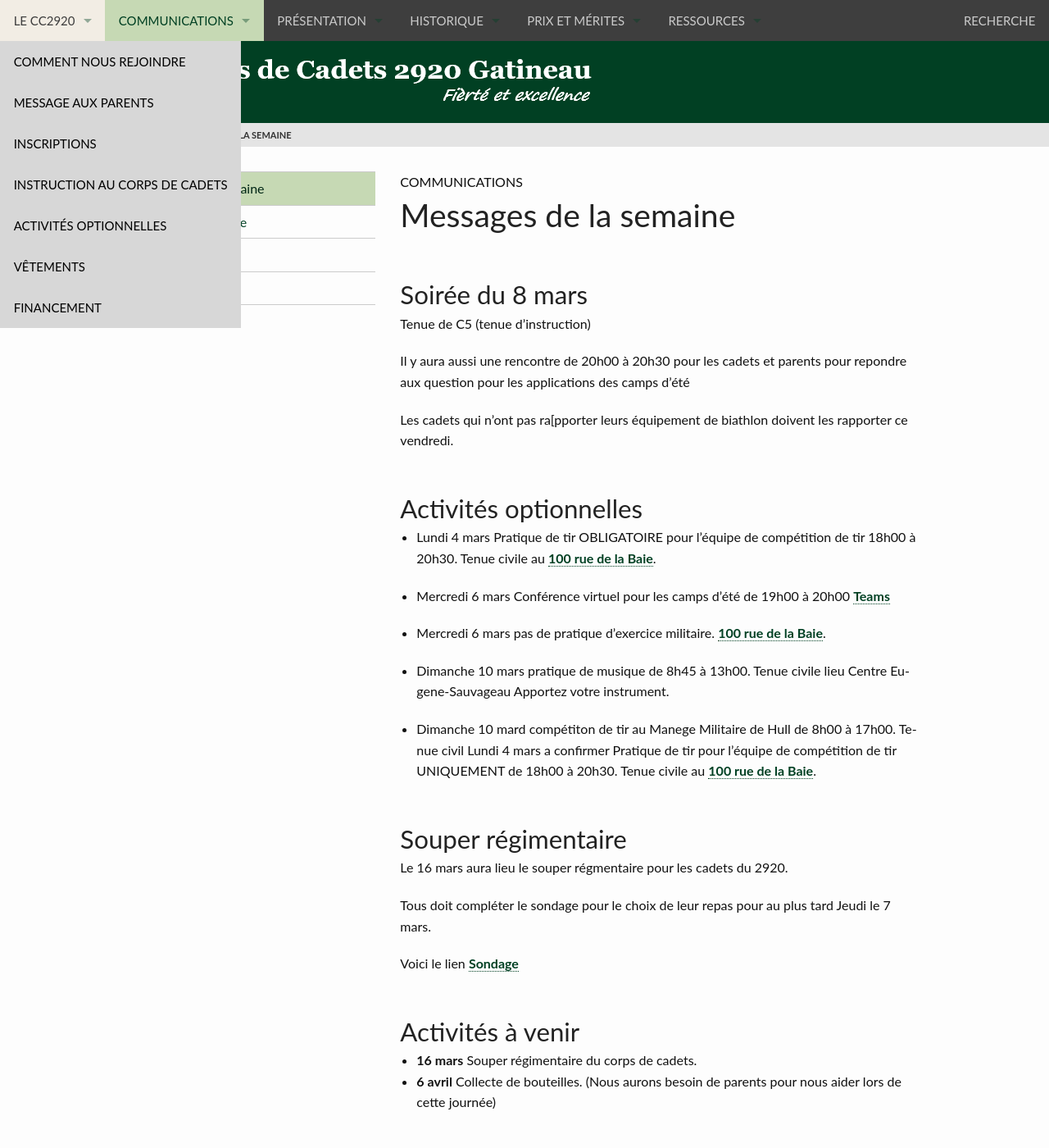
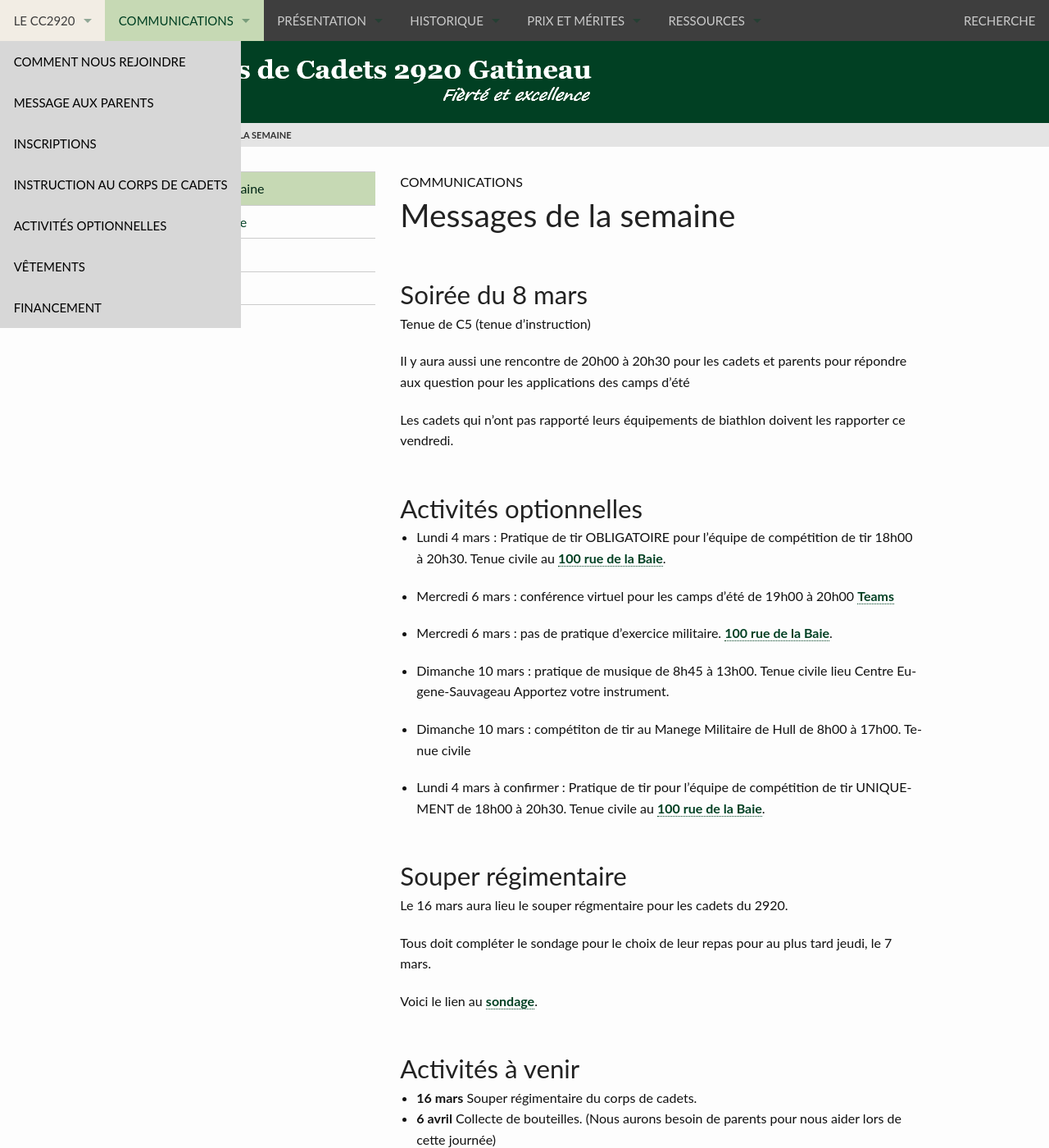
Before and after one commit to CC2920/web, a Jekyll site: the page built from _communications/messages.md, in a window 1280 px wide and 1400 px high. Shown: the whole window at 82% size. Built offline with Jekyll 4.4.1, drawn with Linux system fonts in a browser that asks for light colours.

Commit message:
Update messages.md

```diff
--- a/_communications/messages.md
+++ b/_communications/messages.md
@@ -7,30 +7,32 @@ layout: "messages"
 
 Tenue de C5 (tenue d'instruction)
 
-Il y aura aussi une rencontre de 20h00 à 20h30 pour les cadets et parents pour repondre aux question pour les applications des camps d'été
+Il y aura aussi une rencontre de 20h00 à 20h30 pour les cadets et parents pour répondre aux question pour les applications des camps d'été
 
-Les cadets qui n'ont pas ra[pporter leurs équipement de biathlon doivent les rapporter ce vendredi.
+Les cadets qui n'ont pas rapporté leurs équipements de biathlon doivent les rapporter ce vendredi.
 
 ## Activités optionnelles
 
--  Lundi 4 mars  Pratique de tir OBLIGATOIRE pour l'équipe de compétition de tir 18h00 à 20h30. Tenue civile au [100 rue de la Baie](/information/comment-nous-rejoindre/).
+-  Lundi 4 mars : Pratique de tir OBLIGATOIRE pour l'équipe de compétition de tir 18h00 à 20h30. Tenue civile au [100 rue de la Baie](/information/comment-nous-rejoindre/).
 
--  Mercredi 6 mars Conférence virtuel pour les camps d'été de 19h00 à 20h00 [Teams](https://teams.microsoft.com/l/meetup-join/19%3ameeting_MTFhZmY0NWUtZWNhMC00YzYxLTljMDYtMzIxODlkMWM4Mjhl%40thread.v2/0?context=%7b%22Tid%22%3a%22ab126afb-e60c-4e2f-b6cf-c7350c76dc84%22%2c%22Oid%22%3a%22235f3956-46df-444e-b59e-8b900c01fc8b%22%7d)
+-  Mercredi 6 mars : conférence virtuel pour les camps d'été de 19h00 à 20h00 [Teams](https://teams.microsoft.com/l/meetup-join/19%3ameeting_MTFhZmY0NWUtZWNhMC00YzYxLTljMDYtMzIxODlkMWM4Mjhl%40thread.v2/0?context=%7b%22Tid%22%3a%22ab126afb-e60c-4e2f-b6cf-c7350c76dc84%22%2c%22Oid%22%3a%22235f3956-46df-444e-b59e-8b900c01fc8b%22%7d)
 
--  Mercredi 6 mars pas de pratique d'exercice militaire. [100 rue de la Baie](/information/comment-nous-rejoindre/).
+-  Mercredi 6 mars : pas de pratique d'exercice militaire. [100 rue de la Baie](/information/comment-nous-rejoindre/).
 
- - Dimanche 10 mars pratique de musique de 8h45 à 13h00. Tenue civile lieu Centre Eugene-Sauvageau Apportez votre instrument.
+ - Dimanche 10 mars : pratique de musique de 8h45 à 13h00. Tenue civile lieu Centre Eugene-Sauvageau Apportez votre instrument.
 
- - Dimanche 10 mard compétiton de tir au Manege Militaire de Hull de 8h00 à 17h00. Tenue civil Lundi 4 mars a confirmer Pratique de tir pour l'équipe de compétition de tir UNIQUEMENT de 18h00 à 20h30. Tenue civile au [100 rue de la Baie](/information/comment-nous-rejoindre/).
+ - Dimanche 10 mars : compétiton de tir au Manege Militaire de Hull de 8h00 à 17h00. Tenue civile
+
+ - Lundi 4 mars à confirmer : Pratique de tir pour l'équipe de compétition de tir UNIQUEMENT de 18h00 à 20h30. Tenue civile au [100 rue de la Baie](/information/comment-nous-rejoindre/).
 
 
 ## Souper régimentaire
 
 Le 16 mars aura lieu le souper régmentaire pour les cadets du 2920.
 
-Tous doit compléter le sondage pour le choix de leur repas pour au plus tard Jeudi le 7 mars.
+Tous doit compléter le sondage pour le choix de leur repas pour au plus tard jeudi, le 7 mars.
 
-Voici le lien [Sondage](https://docs.google.com/forms/d/1XHVc4XWgs0a-lVfZtEMfgEkAiUyZlQwsZ3SPrXcRznI/edit)
+Voici le lien au [sondage](https://docs.google.com/forms/d/1XHVc4XWgs0a-lVfZtEMfgEkAiUyZlQwsZ3SPrXcRznI/edit).
 
 ## Activités à venir
 
```
